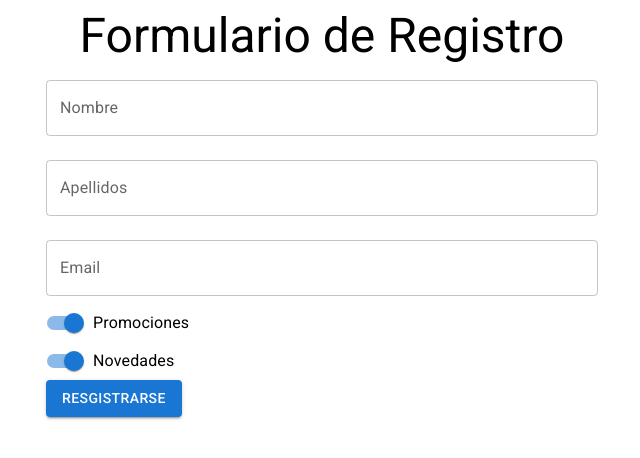
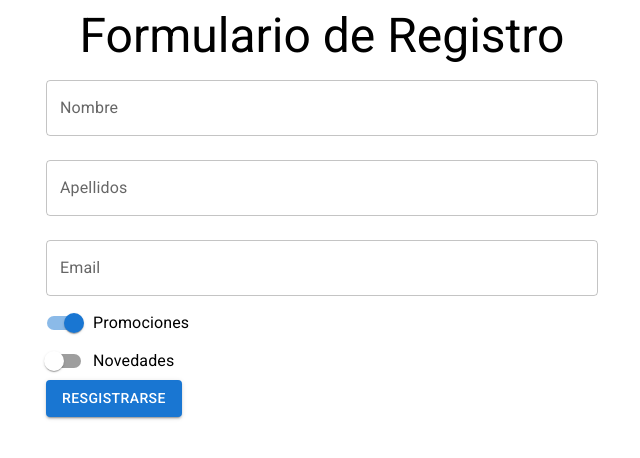
Before and after one commit to magoMercurio/function-compenent-react-vite, a React (Vite) app: page / in a window 1280 px wide. Shown: the top 458 px of the page, without its empty margins (318-958 px from the left). Built offline with nearby package versions, Linux system fonts and the light colour scheme.

Commit message:
Update FormSignUp.jsx
 usando useState para controlar los inputs

```diff
--- a/src/components/FormSignUp.jsx
+++ b/src/components/FormSignUp.jsx
@@ -1,3 +1,4 @@
+import { useState } from 'react'
 import Button from '@mui/material/Button'
 import TextField from '@mui/material/TextField'
 import { Switch } from '@mui/material'
@@ -5,20 +6,38 @@ import { FormGroup } from '@mui/material'
 import { FormControlLabel } from '@mui/material'
 
 function FormsignUp() {
-  return <form>
+  const [name, setName] = useState('')
+  const [lastName, setLastName] = useState('')
+  const [email, setEmail] = useState('')
+  const [prom, setProm] = useState(true)
+  const [nov, setNov] = useState(false)
+
+  return <form onSubmit={ (e) => {
+    e.preventDefault()
+    console.log({name, lastName, email, prom, nov})
+  }} >
+
     <TextField
       id='name'
       label='Nombre'
       variant='outlined'
       fullWidth
       margin='normal'
+      onChange={ (e) => {
+        setName(e.target.value)
+      }}
+      value={ name }
     />
     <TextField
-      id='LastName'
+      id='lastName'
       label='Apellidos'
       variant='outlined'
       fullWidth
       margin='normal'
+      onChange={ (e) =>{
+        setLastName(e.target.value)
+      }}
+      value={ lastName }
     />
     <TextField
       id='email'
@@ -26,20 +45,39 @@ function FormsignUp() {
       variant='outlined'
       fullWidth
       margin='normal'
+      onChange={ (e) => {
+        setEmail(e.target.value)
+      }}
+      value={ email }
     />
     <FormGroup>
       <FormControlLabel
-        control={ <Switch defaultChecked /> }
+        control={ <Switch
+          checked={ prom }
+          onChange={ (e) =>
+            setProm(
+              e.target.checked
+            )
+          }
+          />
+        }
         label="Promociones"
       />
 
       <FormControlLabel
-        control={ <Switch defaultChecked /> }
+        control={ <Switch
+          checked={ nov }
+          onChange={ (e) =>
+          setNov(e.target.checked
+            )
+          }
+          />
+        }
         label="Novedades"
       />
 
     </FormGroup>
-    <Button variant='contained' >Resgistrarse</Button>
+    <Button variant='contained' type='submit' >Resgistrarse</Button>
   </form>
 }
 
```
